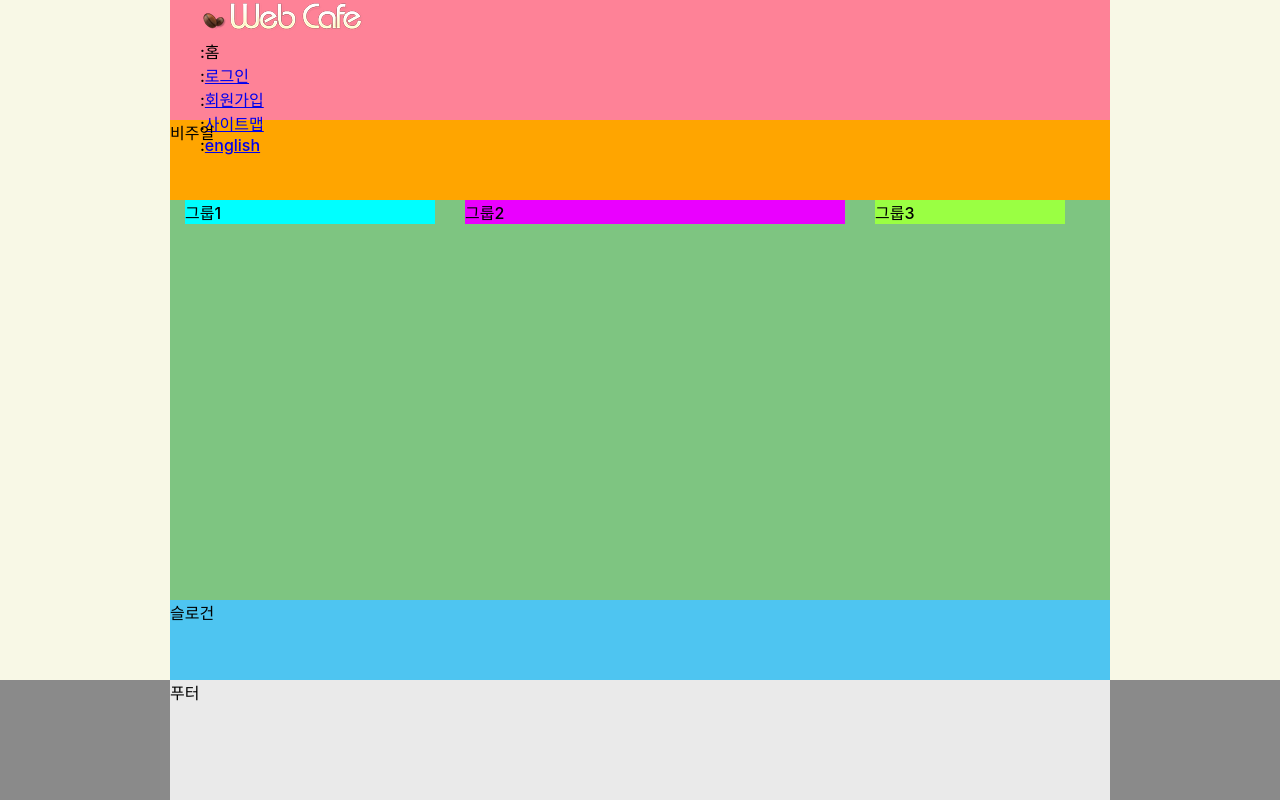
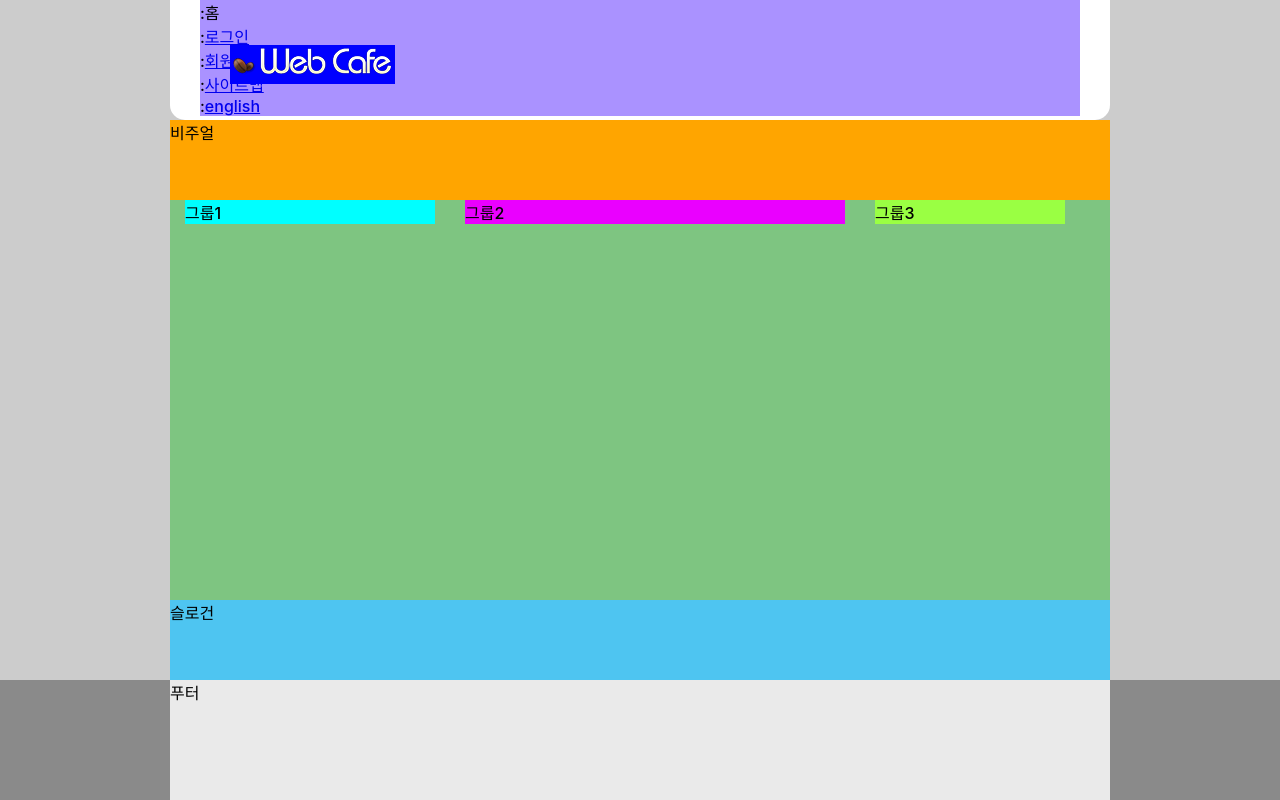
Before and after one commit to nahee09/HTML5, a plain HTML site: page index.html in a window 1280 px wide. Drawn offline with Linux system fonts and the light colour scheme; a web font is replaced by a local one.

Commit message:
logo 배치 완

```diff
--- a/styles/style.css
+++ b/styles/style.css
@@ -9,7 +9,7 @@
 
 /*본문 스타일*/
 body{
-  background: rgb(248, 248, 230);
+  background: #ccc;
   /*웹폰트 적용(pretendard)*/
   font-family: "Pretendard Variable", Pretendard, -apple-system, BlinkMacSystemFont, system-ui, Roboto, "Helvetica Neue", "Segoe UI", "Apple SD Gothic Neo", "Noto Sans KR", "Malgun Gothic", "Apple Color Emoji", "Segoe UI Emoji", "Segoe UI Symbol", sans-serif;
   font-weight: 500;
@@ -25,9 +25,24 @@
 
 /*헤더*/
 .header{
-  background: rgb(254, 130, 151);
+  background: #fff;
   padding: 0 30px; /*세로 가로*/
   height: 15vh;
+  border-radius: 0 0 15px 15px; /*x축/y축*/
+  position: relative;
+}
+
+/*로고*/
+.logo{
+  background-color: blue;
+  position: absolute; /*로고가 떠 있음*/
+  top: 45px;
+  left: 60px;
+}
+
+/*텍스트 링크 모음*/
+.member{
+  background-color: rgb(170, 146, 255);
 }
 
 /*비주얼*/
```
